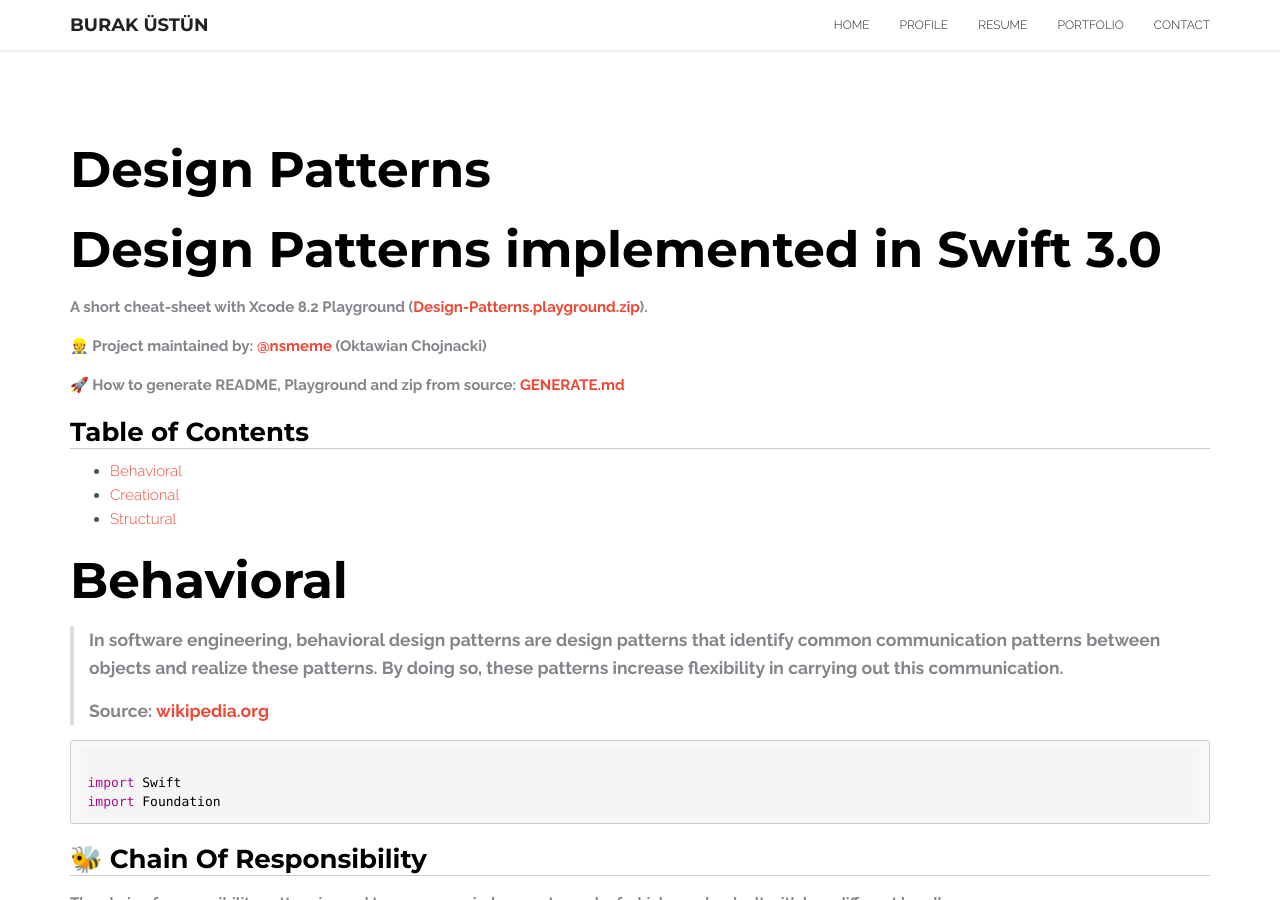
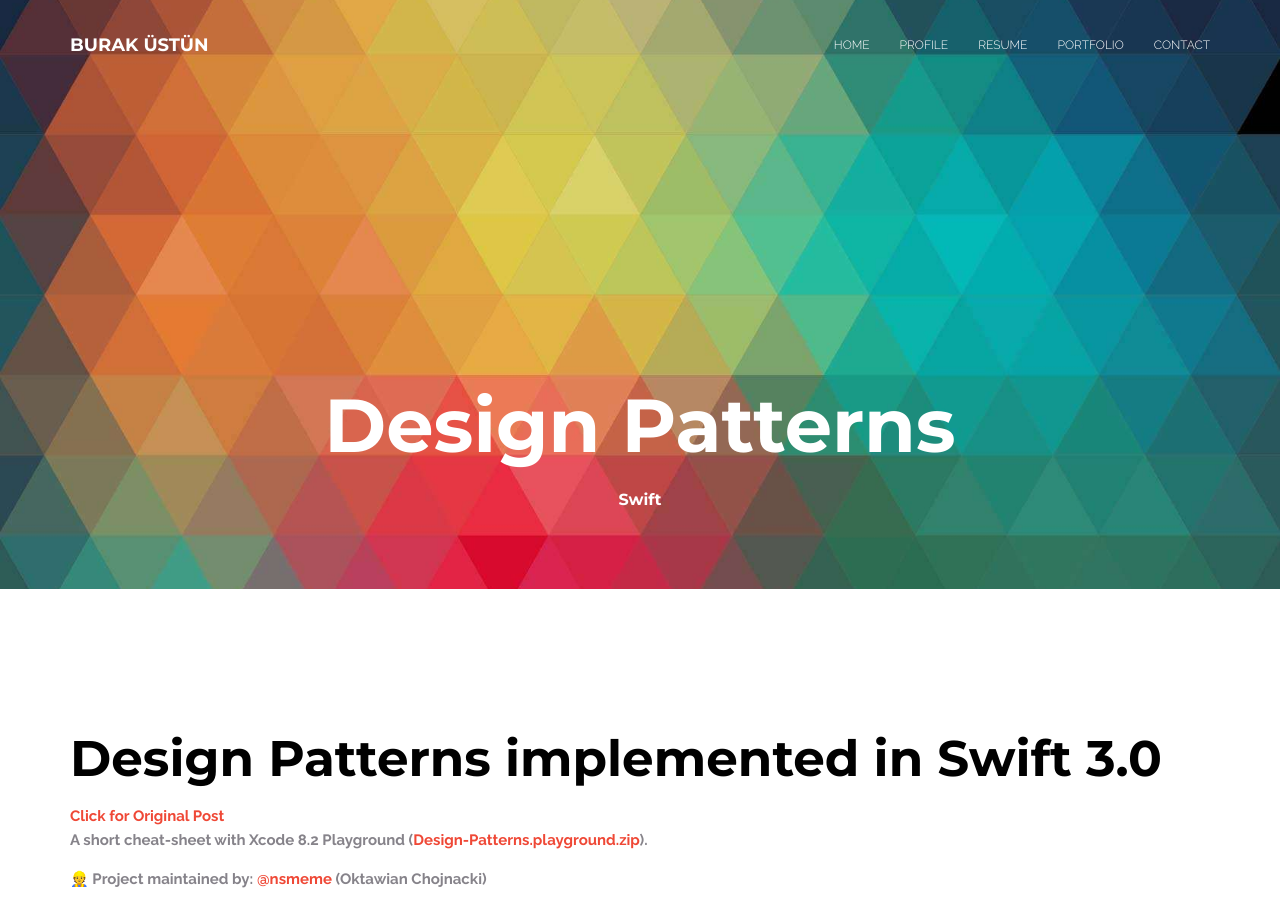
Before and after one commit to buracules/buracules.github.io, a Jekyll site: the page built from _posts/2017-04-20-Design Patterns.md, in a window 1280 px wide and 900 px high. Built offline with Jekyll 4.4.1, drawn with Linux system fonts in a browser that asks for light colours; comment, search, counter and statistics services are not loaded.

Commit message:
design patterns

```diff
--- a/_posts/2017-04-20-Design Patterns.md
+++ b/_posts/2017-04-20-Design Patterns.md
@@ -1,14 +1,16 @@
 ---
-layout: post
+layout: postwithimage
 title:  "Design Patterns"
 author: "Burak Üstün"
 date:   2017-04-20
 categories: "Swift"
+fpath: "assets/images/Posts/pattern.jpg"
 ---
-
 
 Design Patterns implemented in Swift 3.0
 ========================================
+
+[Click for Original Post](https://github.com/ochococo/Design-Patterns-In-Swift)
 A short cheat-sheet with Xcode 8.2 Playground ([Design-Patterns.playground.zip](https://raw.githubusercontent.com/ochococo/Design-Patterns-In-Swift/master/Design-Patterns.playground.zip)).
 
 👷 Project maintained by: [@nsmeme](http://twitter.com/nsmeme) (Oktawian Chojnacki)
```
Also changed, not shown: assets/images/Posts/pattern.jpg (added).
